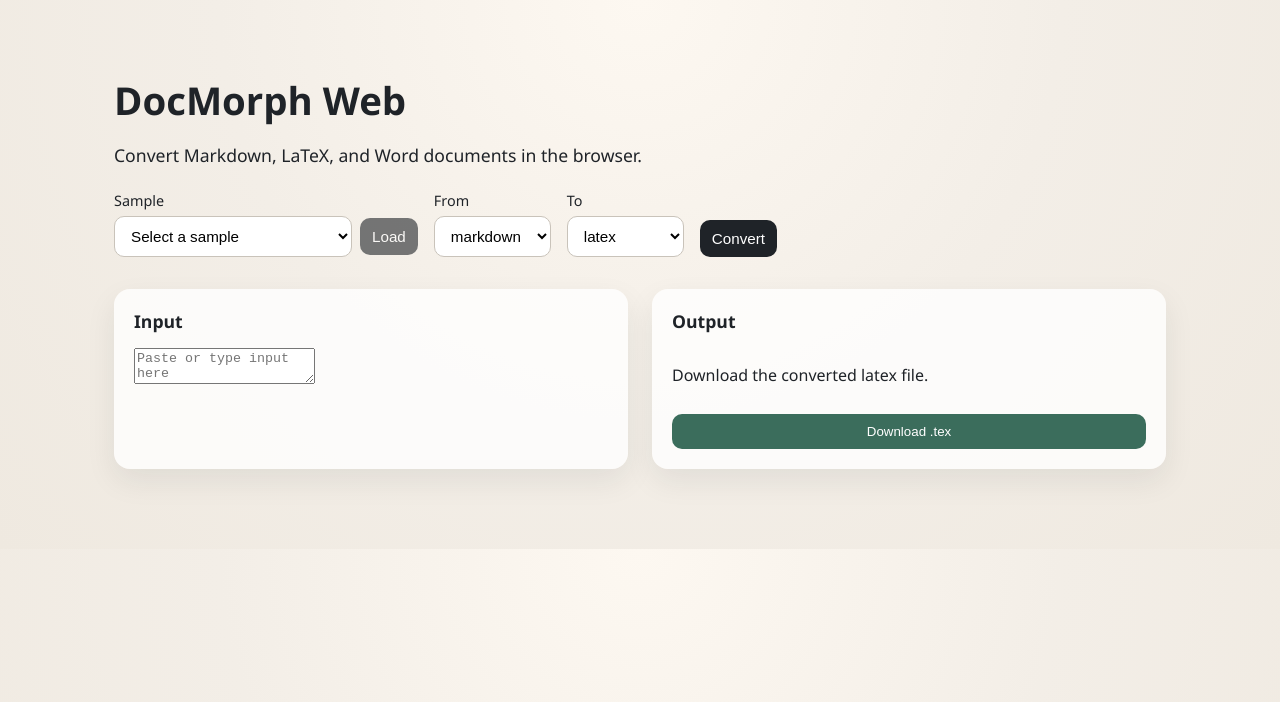
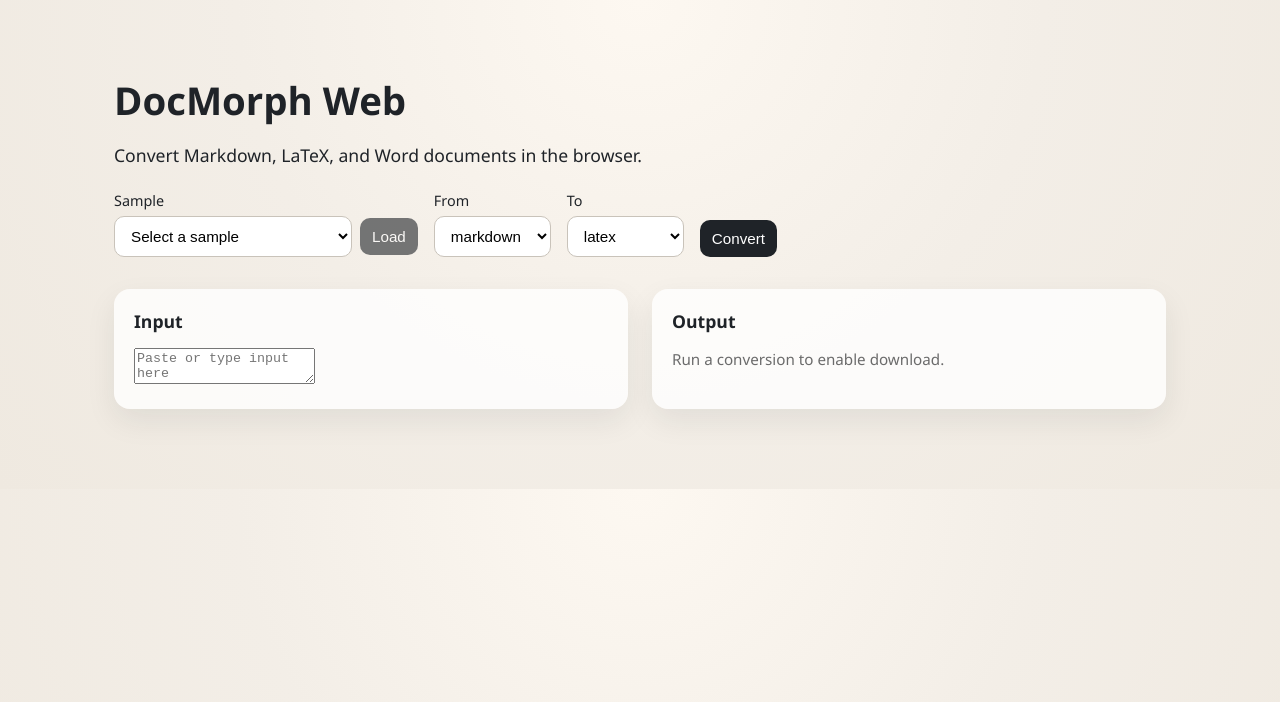
Before and after one commit to jasonterlecki/document-converter, a React (Vite) app in the folder packages/web/: page / in a window 1280 px wide. Shown: the top 702 px of the page. Built offline with nearby package versions, Linux system fonts and the light colour scheme.

Commit message:
Hide download until ready

```diff
--- a/packages/web/src/app/App.tsx
+++ b/packages/web/src/app/App.tsx
@@ -186,20 +186,20 @@ export function App() {
         </div>
         <div className="pane">
           <h2>Output</h2>
+          {((toFormat === 'docx' && outputBuffer) || (toFormat !== 'docx' && outputText)) ? (
             <div className="download">
               {toFormat === 'docx' ? (
                 <p>Generate a .docx file from the conversion.</p>
               ) : (
                 <p>Download the converted {toFormat} file.</p>
               )}
-            <button
-              type="button"
-              onClick={handleDownload}
-              disabled={toFormat === 'docx' ? !outputBuffer : !outputText}
-            >
+              <button type="button" onClick={handleDownload}>
                 Download {toFormat === 'docx' ? '.docx' : `.${toFormat === 'latex' ? 'tex' : 'md'}`}
               </button>
             </div>
+          ) : (
+            <p className="download-placeholder">Run a conversion to enable download.</p>
+          )}
         </div>
       </section>
       {error ? (
--- a/packages/web/src/app/app.css
+++ b/packages/web/src/app/app.css
@@ -100,6 +100,11 @@ header p {
   gap: 12px;
 }
 
+.download-placeholder {
+  color: #6b6b6b;
+  font-size: 0.95rem;
+}
+
 .download button {
   padding: 10px 12px;
   border-radius: 10px;
```
Also changed, not shown: 2 other files (tests, documents, lock files or other folders). Lines whose indentation alone changed are shown as unchanged.
